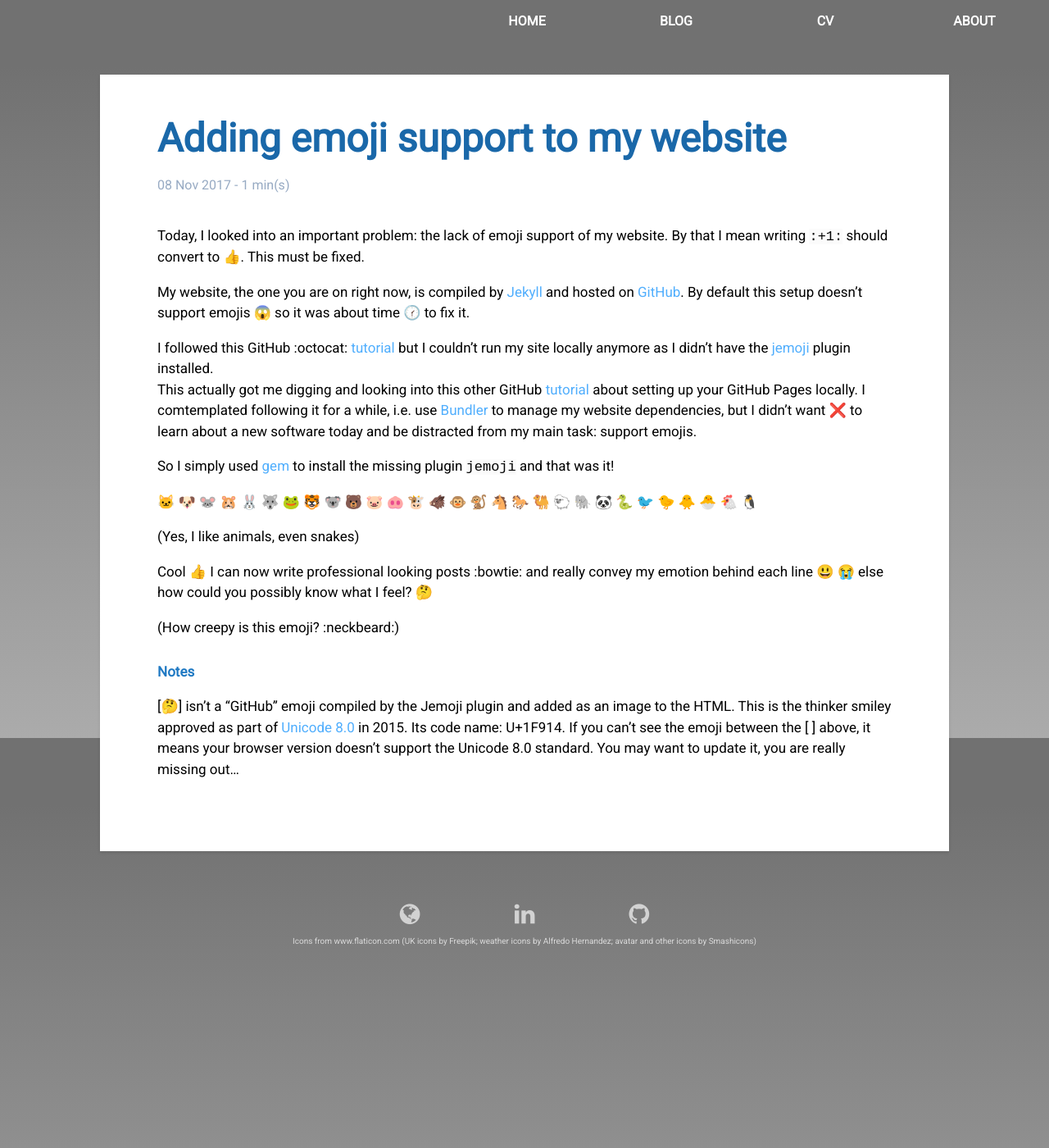
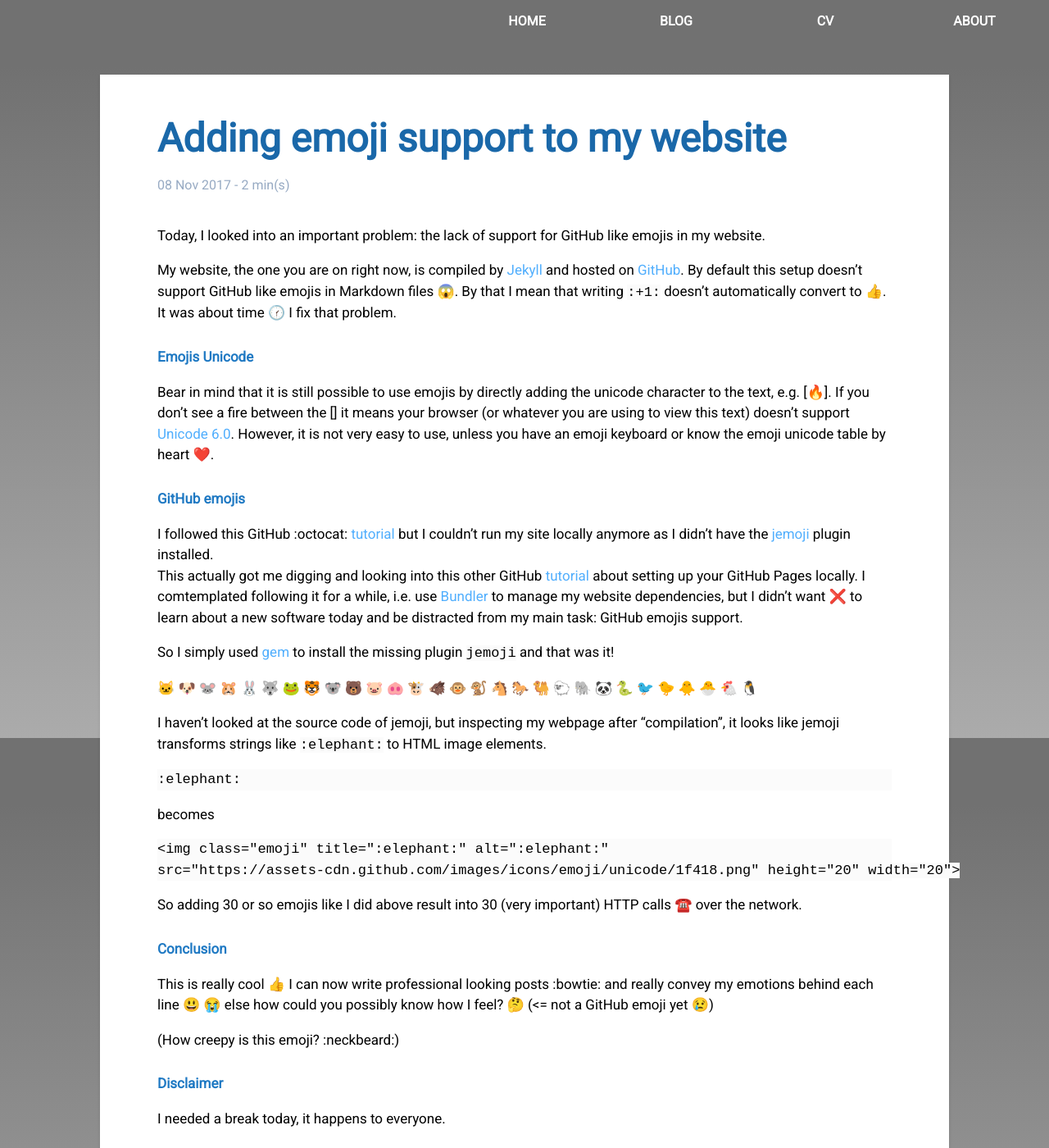
Before and after one commit to caroleolivier/caroleolivier.github.io, a Jekyll site: the page built from _posts/2017-11-09-adding-emoji-support.md, in a window 1280 px wide and 1400 px high. Shown: the whole window at 82% size. Built offline with Jekyll 4.4.1, drawn with Linux system fonts in a browser that asks for light colours; emoji names are drawn with the system emoji font.

Commit message:
improve content

````diff
--- a/_posts/2017-11-09-adding-emoji-support.md
+++ b/_posts/2017-11-09-adding-emoji-support.md
@@ -4,13 +4,21 @@ date: 2017-11-08
 title: Adding emoji support to my website
 ---
 
-Today, I looked into an important problem: the lack of emoji support of my website. By that I mean writing `:+1:` should convert to :+1:. This must be fixed.
+Today, I looked into an important problem: the lack of support for GitHub like emojis in my website.
 
-My website, the one you are on right now, is compiled by [Jekyll](https://jekyllrb.com/) and hosted on [GitHub](https://github.com/). By default this setup doesn't support emojis :scream: so it was about time :clock130: to fix it.
+My website, the one you are on right now, is compiled by [Jekyll](https://jekyllrb.com/) and hosted on [GitHub](https://github.com/). By default this setup doesn't support GitHub like emojis in Markdown files :scream:. By that I mean that writing `:+1:` doesn't automatically convert to :+1:.
+<br/>It was about time :clock130: I fix that problem.
+
+##### Emojis Unicode
+
+Bear in mind that it is still possible to use emojis by directly adding the unicode character to the text, e.g. [🔥]. If you don't see a fire between the [] it means your browser (or whatever you are using to view this text) doesn't support [Unicode 6.0](https://emojipedia.org/unicode-6.0/). However, it is not very easy to use, unless you have an emoji keyboard or know the emoji unicode table  by heart :heart:.
+
+
+##### GitHub emojis
 
 I followed this GitHub :octocat: [tutorial](https://help.github.com/articles/emoji-on-github-pages/) but I couldn't run my site locally anymore as I didn't have the [jemoji](https://github.com/jekyll/jemoji) plugin installed.
 <br/>
-This actually got me digging and looking into this other GitHub [tutorial](https://help.github.com/articles/setting-up-your-github-pages-site-locally-with-jekyll/) about setting up your GitHub Pages locally. I comtemplated following it for a while, i.e. use [Bundler](http://bundler.io/) to manage my website dependencies, but I didn't want :x: to learn about a new software today and be distracted from my main task: support emojis.
+This actually got me digging and looking into this other GitHub [tutorial](https://help.github.com/articles/setting-up-your-github-pages-site-locally-with-jekyll/) about setting up your GitHub Pages locally. I comtemplated following it for a while, i.e. use [Bundler](http://bundler.io/) to manage my website dependencies, but I didn't want :x: to learn about a new software today and be distracted from my main task: GitHub emojis support.
 
 So I simply used [gem](https://rubygems.org/) to install the missing plugin `jemoji` and that was it!
 
@@ -44,13 +52,25 @@ So I simply used [gem](https://rubygems.org/) to install the missing plugin `jem
 :chicken:
 :penguin:
 
-(Yes, I like animals, even snakes)
+I haven't looked at the source code of jemoji, but inspecting my webpage after "compilation", it looks like jemoji transforms strings like `:elephant:` to HTML image elements.
+```
+:elephant:
+```
+becomes
+```html
+<img class="emoji" title=":elephant:" alt=":elephant:"
+src="https://assets-cdn.github.com/images/icons/emoji/unicode/1f418.png" height="20" width="20">
+```
+So adding 30 or so emojis like I did above result into 30 (very important) HTTP calls :phone: over the network.
 
 
-Cool :+1: I can now write professional looking posts :bowtie: and really convey my emotion behind each line :smiley: :sob: else how could you possibly know what I feel? 🤔
+##### Conclusion
+
+This is really cool :+1: I can now write professional looking posts :bowtie: and really convey my emotions behind each line :smiley: :sob: else how could you possibly know how I feel? 🤔 (<= not a GitHub emoji yet :cry:)
 
 (How creepy is this emoji? :neckbeard:)
 
-##### Notes
 
-[🤔] isn't a "GitHub" emoji compiled by the Jemoji plugin and added as an image to the HTML. This is the thinker smiley approved as part of [Unicode 8.0](https://emojipedia.org/unicode-8.0/) in 2015. Its code name: U+1F914. If you can't see the emoji between the [ ] above, it means your browser version doesn't support the Unicode 8.0 standard. You may want to update it, you are really missing out...
+##### Disclaimer
+
+I needed a break today, it happens to everyone.
````
